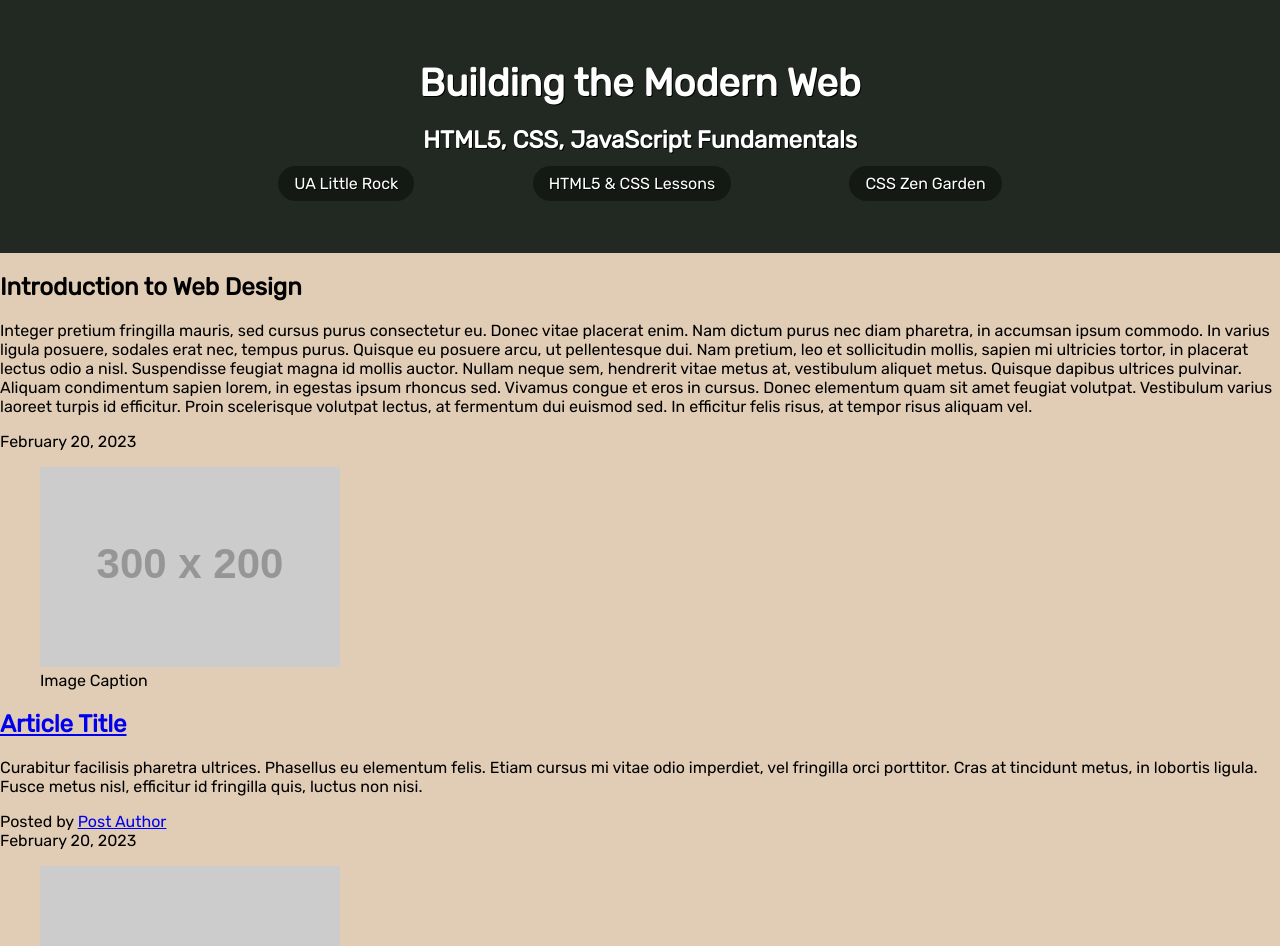
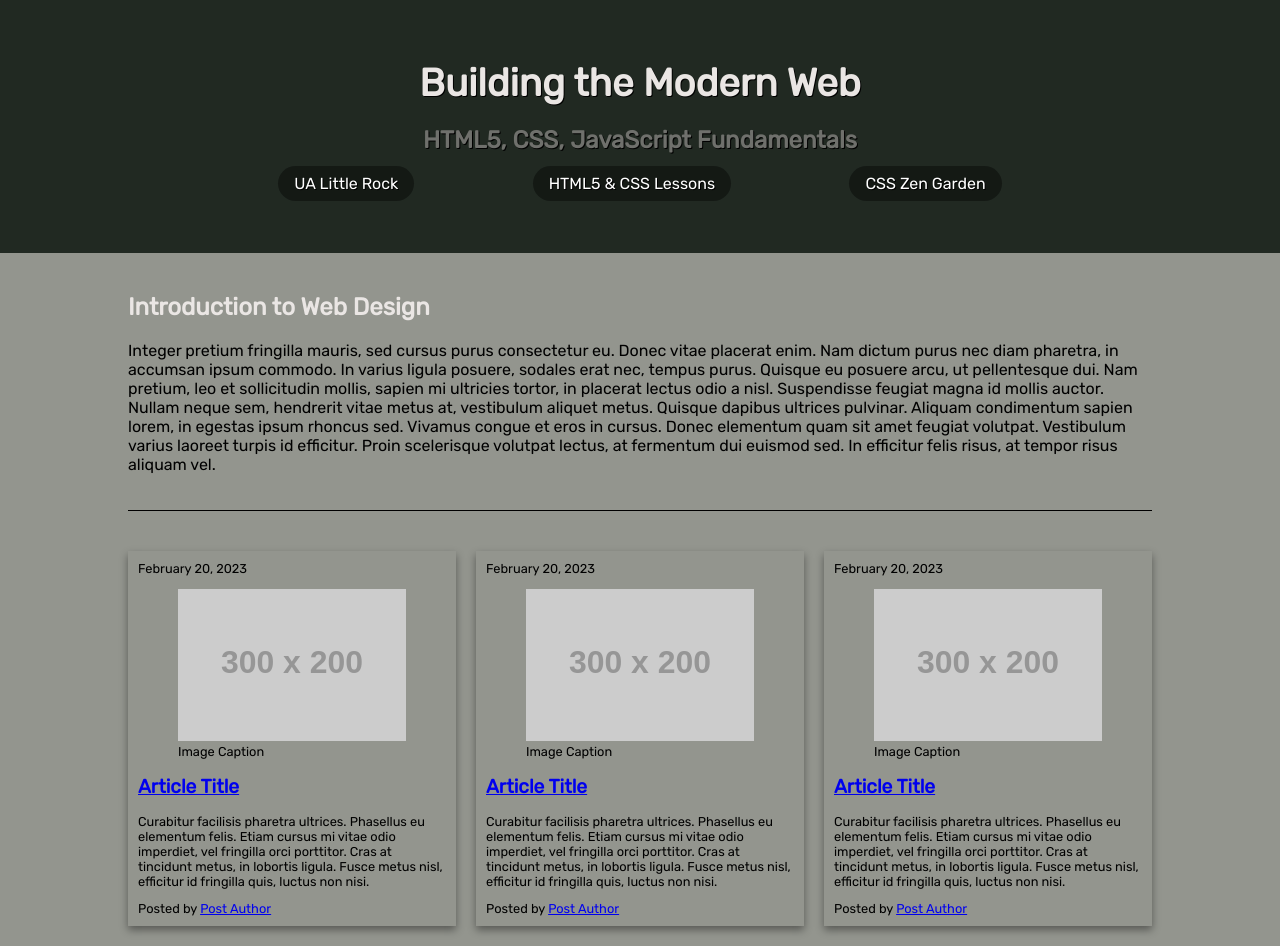
Before and after one commit to DeratM/ifsc-1310, a plain HTML site: page css-demo/index.html in a window 1280 px wide. Shown: the top 946 px of the page. Drawn offline with Linux system fonts and the light colour scheme; placeholder pictures from the web are drawn by us.

Commit message:
CSS practice

```diff
--- a/css-demo/assets/css/style.css
+++ b/css-demo/assets/css/style.css
@@ -12,10 +12,21 @@ html {
     box-sizing: inherit;
   }
 
+/* ---------- Utality Style ---------- */
+
+.container{
+    width:80vw;
+    margin:40px auto;
+
+}
+
+
+
+
 /* ---------- Global Style ---------- */
 
 body{
-    background:#E1CDB5;
+    background:#93958E;
     font-family: 'Rubik', sans-serif;
     margin:0;
 }
@@ -23,7 +34,7 @@ body{
 header.primary{
 
     background-color:#212922;
-    color:#ffff;
+    color:#6F706C;
     text-align:center;
     padding:40px;
     /* long form for padding */
@@ -46,7 +57,7 @@ header.primary h1 {
 }
 
 header.primary h1 a{
-    color:white;
+    color:#EAE6E4;
     text-decoration: none;
 }
 
@@ -79,6 +90,68 @@ header.primary nav a{
     background-color: rgba(0, 0, 0, .4);
     padding: 8px 16px;
     border-radius: 20px;
+    transition: 0.5s;
+}
+header.primary nav a: hover,
+header.primary nav a: active{
+    background-color: rgba(0, 0, 0, .8);
+}
+
+#intro{
+    border-bottom: 1px solid #000000;
+    padding-bottom:20px;
+}
+
+#intro h2{
+    color:#EAE6E4;
+}
+ #content{
+    display: flex;
+    flex-direction: row;
+    justify-content: space-between;
+    gap: 20px;
+ }
+
+ #content article.post{
+    box-shadow: 0 4px 8px rgba(0,0,0,.4);
+    padding:10px;
+    font-size:.8rem;
+    transition:.5s;
+  }
+
+  #content article.post:hover{
+    box-shadow: 0 8px 16px rgba(0,0,0,.4);
+  }
+
+articl.post figure{
+    margin:0;
+}
 
 
+
+
+
+
+
+
+
+
+
+/* ---------- Respnosive image ---------- */
+img{
+    max-width: 100%;
 }
+
+/* ---------- Media Queries ---------- */
+@media screen and (max-width:600px){
+    header.primary nav ul{
+    flex-direction: column;
+    max-width: width 250px;
+    margin:auto;
+    gap: 10px;
+}
+header.primary nav ul a{
+    display:block;
+}
+
+}
```
